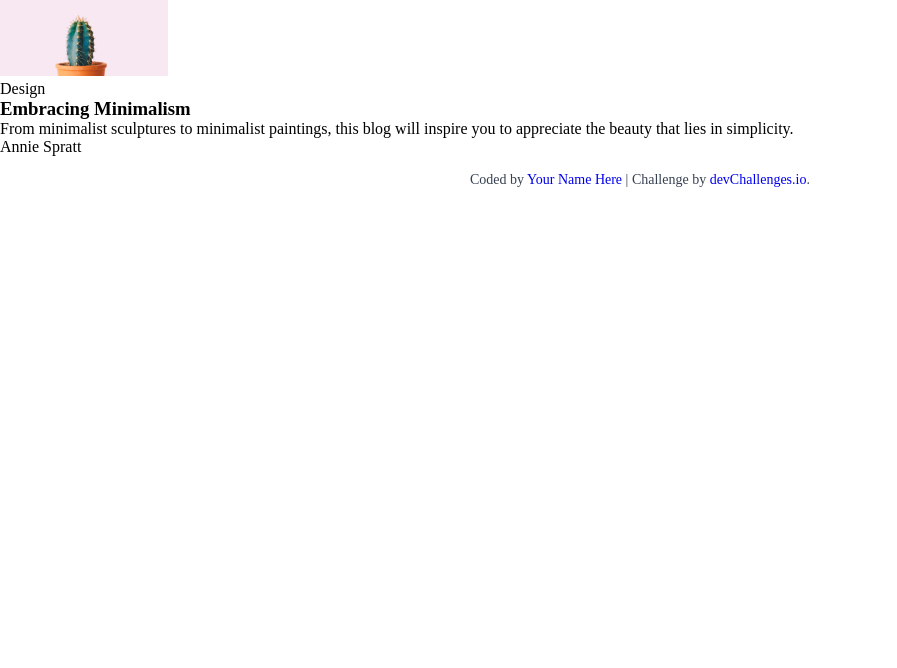
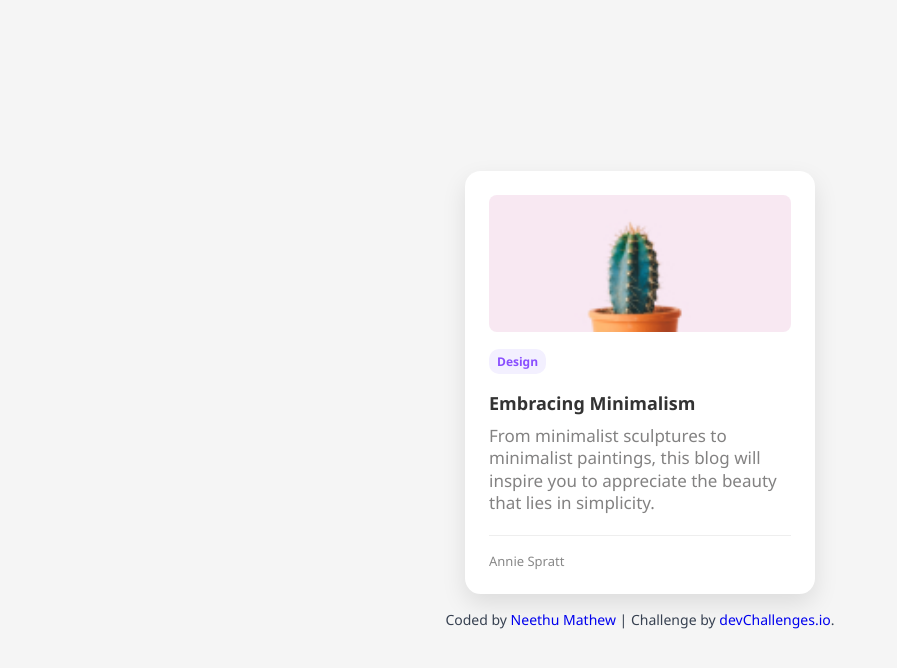
Before and after one commit to neethumathew315/MINIMAL-BLOG-CARD, a plain HTML site: page index.html in a window 1280 px wide. Shown: the whole page, without its empty margins (0-897 px from the left). Drawn offline with Linux system fonts and the light colour scheme.

Commit message:
add base styling for blog card layout

```diff
--- a/index.html
+++ b/index.html
@@ -22,7 +22,63 @@
       }
 
       body {
-        height: 100vh;
+      min-height: 100vh;
+      padding: 1rem;
+      font-family: 'Segoe UI', sans-serif;
+      background-color: whitesmoke;
+      display: flex;
+      flex-direction: column;
+      align-items: center;
+      justify-content: center;
+      }
+
+      .blog-card{
+        max-width: 350px;
+        width: 100%;
+        box-shadow: 0 10px 25px rgba(0, 0, 0, 0.1);
+        background-color: #ffffff;
+        border-radius: 0.98rem;
+        padding: 1.5rem;
+      }
+
+      figure img{
+        width: 100%;
+        height: auto;
+        object-fit: cover;
+        border-radius: 0.5rem;
+      }
+
+      .category{
+        font-size: 12px;
+        font-weight: bold;
+        color: #8a4fff;
+        background-color: #f3f0ff;
+        display: inline-block;
+        padding: 4px 8px;
+        border-radius: 10px;
+        margin: 12px 0 17px 0;
+      }
+
+      .title{
+        font-size: 18px;
+        font-weight: 700;
+        color: #333333;
+        margin-bottom: 10px;
+      }
+
+      .description {
+        font-size: 17px;
+        color: #838282;
+        line-height: 1.4rem;
+        margin-bottom: 20px;
+
+      }
+
+      .author{
+        padding-top: 1rem;
+        font-size: 13px;
+        color: #888888;
+        border-top: 1px solid #eee;
       }
 
       .author-info {
@@ -35,28 +91,36 @@
       .author-info a {
         text-decoration: none;
       }
+
     </style>
   </head>
   <body>
 
     <main>
-      <article>
-        <img src="resources/Cactus@2x.jpg" alt="A close-up photo of a green cactus plant">
-        <p>Design</p>
-          <section>
-            <h1>Embracing Minimalism</h1>
-            <p>From minimalist sculptures to minimalist paintings, this blog will inspire you to appreciate the beauty that lies in simplicity.</p>
-          </section>
+      <article class="blog-card">
+        <figure>
+          <img src="resources/Cactus@2x.jpg" alt="A close-up photo of a green cactus plant">
+        </figure>
+
+
+        <section class="blog-content">
+          <p class="category">Design</p>
+          <h1 class="title">Embracing Minimalism</h1>
+          <p class="description">From minimalist sculptures to minimalist paintings, this blog will inspire you to appreciate the beauty that lies in simplicity.</p>
+        </section>
+
+        <footer class="author">
+          <p>Annie Spratt</p>
+        </footer>
+
       </article>
     </main>
 
-    <footer>
-      <p>Annie Spratt</p>
-    </footer>
+
 
 
     <div class="author-info">
-      Coded by <a href="#">Your Name Here</a> | Challenge by
+      Coded by <a href="#">Neethu Mathew</a> | Challenge by
       <a href="https://www.devchallenges.io?ref=challenge" target="_blank"
         >devChallenges.io</a
       >.
```
